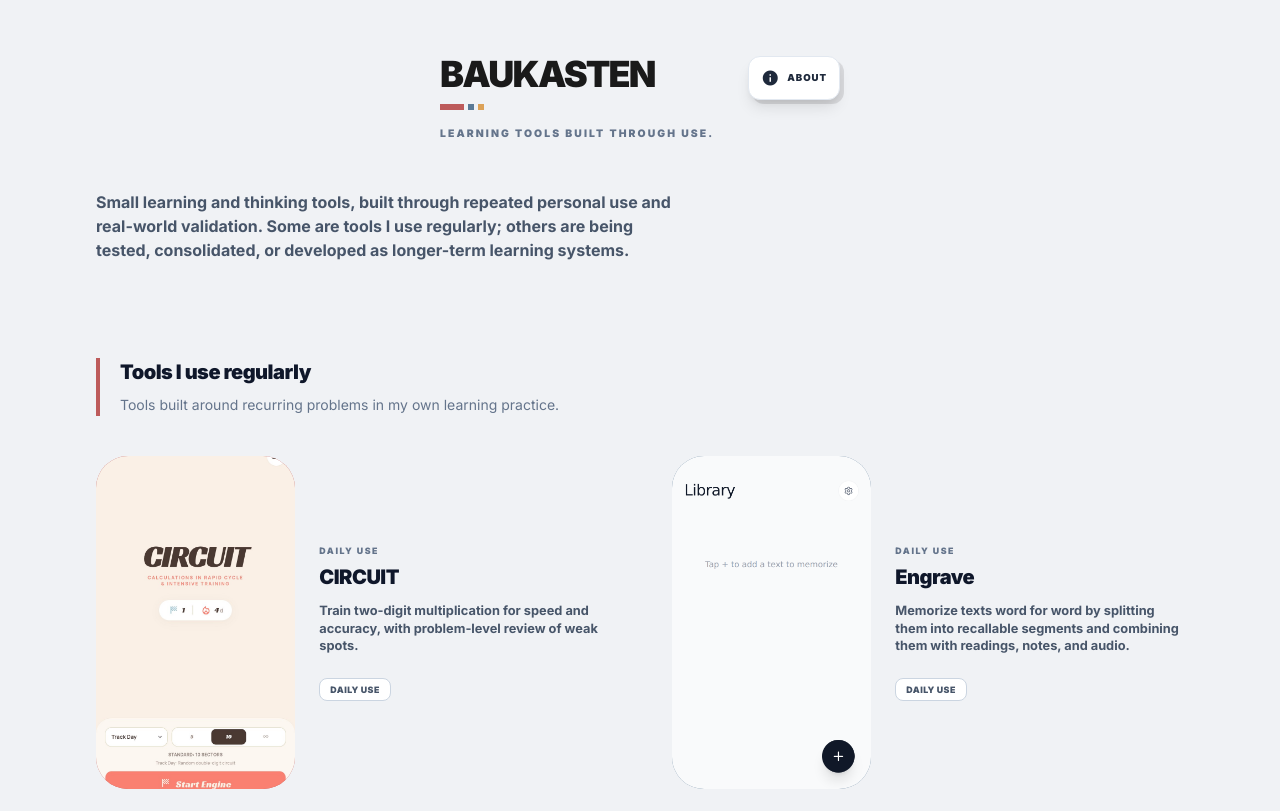
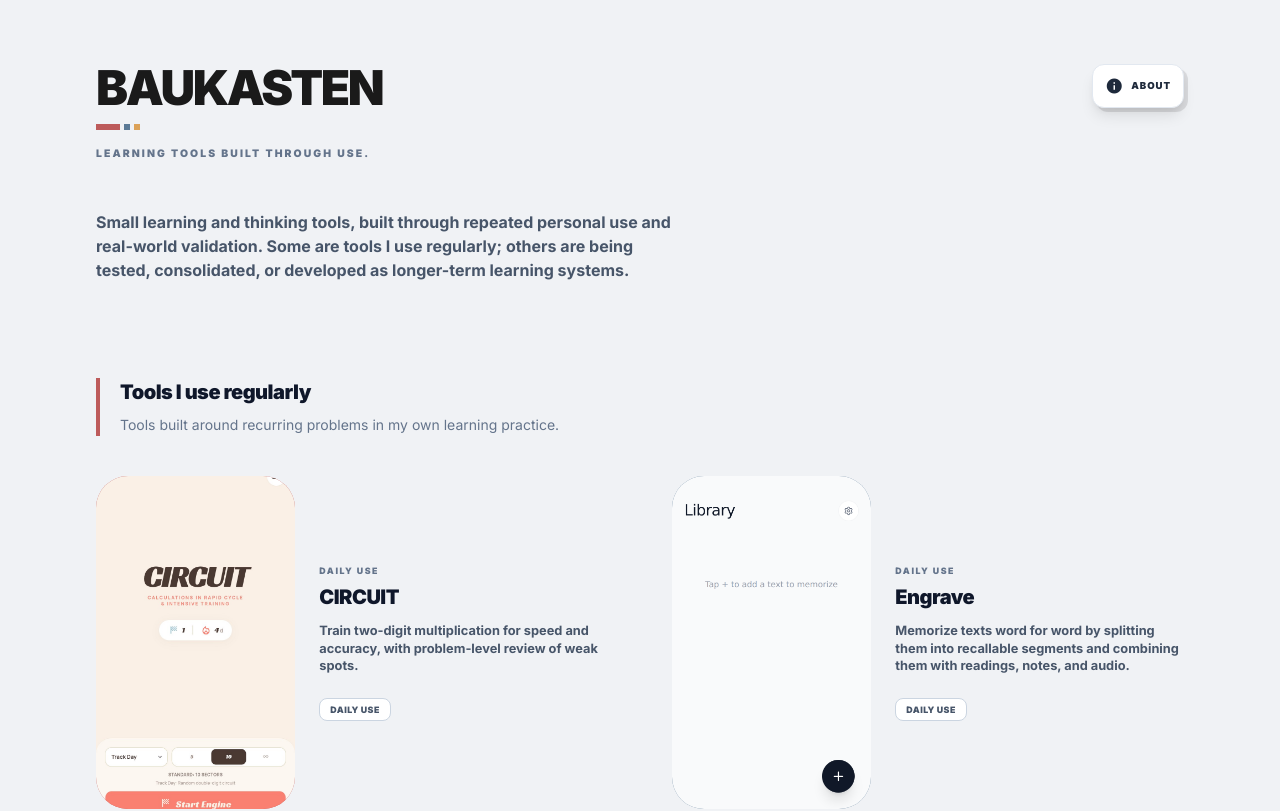
Before and after one commit to Josh-Temple/Baukasten, a React (Vite) app: page / in a window 1280 px wide. Shown: the top 811 px of the page. Built offline with nearby package versions, Linux system fonts and the light colour scheme.

Commit message:
Widen header for desktop layouts

```diff
--- a/components/Header.tsx
+++ b/components/Header.tsx
@@ -1,9 +1,9 @@
 import React from 'react';
 
 export const Header: React.FC<{ onInfoClick: () => void }> = ({ onInfoClick }) => (
-  <header className="mb-12 w-full max-w-md mx-auto px-6 pt-14 flex justify-between items-start">
+  <header className="mb-12 w-full max-w-6xl mx-auto px-6 lg:px-8 pt-14 lg:pt-16 flex justify-between items-start">
     <div className="min-w-0 pr-4">
-      <h1 className="text-4xl font-[900] tracking-[-0.05em] text-[#1A1A1A] leading-none mb-3">BAUKASTEN</h1>
+      <h1 className="text-4xl lg:text-5xl font-[900] tracking-[-0.05em] text-[#1A1A1A] leading-none mb-3">BAUKASTEN</h1>
       <div className="flex gap-1" aria-hidden="true"><div className="h-1.5 w-6 bg-[#BD5B5B]"/><div className="h-1.5 w-1.5 bg-[#5B7A96]"/><div className="h-1.5 w-1.5 bg-[#DCA258]"/></div>
       <p className="mt-4 text-[0.65rem] font-black uppercase tracking-[0.2em] text-slate-500">Learning tools built through use.</p>
     </div>
```
